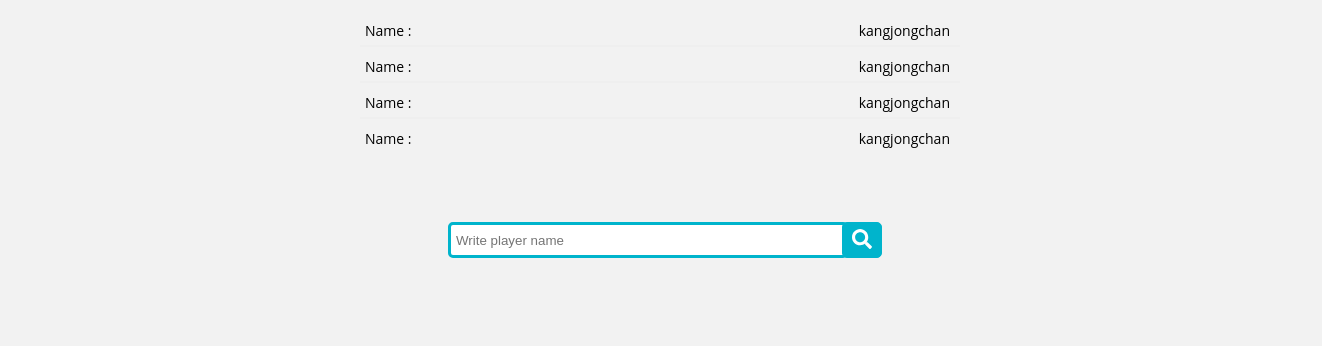
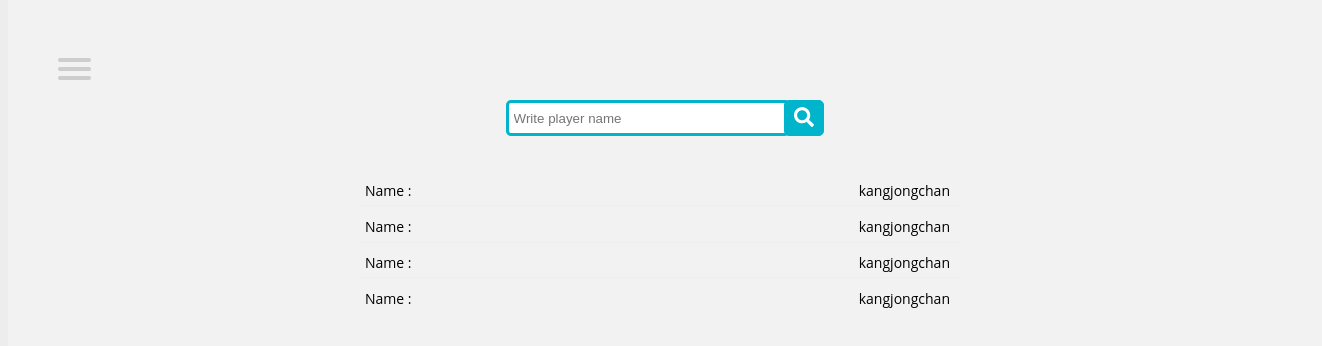
Before and after one commit to kjcaway/nba_front, a React (Create React App) app: page / in a window 1280 px wide. Shown: the top 346 px of the page, 1322 px wide, since content can reach past the window. Built offline with nearby package versions, Linux system fonts and the light colour scheme.

Commit message:
add menu component

```diff
--- a/src/components/SearchTemplate.js
+++ b/src/components/SearchTemplate.js
@@ -1,6 +1,8 @@
 import React from 'react';
 import Search from './search/Search'
 import List from './listview/List'
+import Menu from './menu/Menu'
+import styles from './SearchTemplate.module.css'
 
 
 class SearchTemplate extends React.Component {
@@ -10,10 +12,13 @@
 
     render(){
         return (
-            <div>
-                <Search />
-                <List />
-            </div>
+            <React.Fragment>
+                <Menu />
+                <div className={styles.content}>
+                    <Search />
+                    <List />
+                </div>
+            </React.Fragment>
         )
     }
 }
--- /dev/null
+++ b/src/components/SearchTemplate.module.css
@@ -0,0 +1,12 @@
+.content{
+  position: absolute;
+  top: 100px;
+  bottom: 0;
+  left: 0;
+  right: 0;
+  margin-right: auto;
+  margin-left: auto;
+  height: 240px;
+  width: 70%;
+
+}
--- a/src/components/listview/List.js
+++ b/src/components/listview/List.js
@@ -10,7 +10,7 @@
     render(){
         return (
             <div className={styles.container}>
-                <ul>
+                <ul className={styles.mList}>
                     <li><ListItem /></li>
                     <li><ListItem /></li>
                     <li><ListItem /></li>
--- a/src/components/listview/List.module.css
+++ b/src/components/listview/List.module.css
@@ -3,28 +3,29 @@
 	max-width: 40rem;
 	margin-right: auto;
 	margin-left: auto;
+	margin-top : 40px;
 }
 
-ul {
+.mList {
 	list-style: none;
 }
 
-li {
+.mList li {
 	padding: 5px 0px 5px 5px;
 	margin-bottom: 5px;
 	border-bottom: 2px solid #efefef;
 	font-size: 14px;
 }
 
-li:last-child {
+.mList li:last-child {
 	border-bottom: 0px;
 }
 
-li:hover{
+.mList li:hover{
 	background-color: aquamarine;
 }
 
-.fRight{
+.mList .fRight{
 	float: right;
 	padding-right: 10px;
 }
--- /dev/null
+++ b/src/components/menu/Menu.js
@@ -0,0 +1,33 @@
+import React from 'react';
+import styles from './Menu.module.css'
+
+
+class Menu extends React.Component {
+    constructor(props){
+        super();
+    }
+
+    render(){
+        return (
+            <nav role="navigation">
+                <div className={styles.menuToggle}>
+                    <input type="checkbox" />
+
+                    <span></span>
+                    <span></span>
+                    <span></span>
+
+                    <ul className={styles.menu}>
+                        <a><li>Home</li></a>
+                        <a><li>About</li></a>
+                        <a><li>Info</li></a>
+                        <a><li>Contact</li></a>
+                        <a><li>Show me more</li></a>
+                    </ul>
+                </div>
+            </nav>
+        )
+    }
+}
+
+export default Menu;
--- /dev/null
+++ b/src/components/menu/Menu.module.css
@@ -0,0 +1,142 @@
+
+
+ a
+ {
+   text-decoration: none;
+   color: #232323;
+
+   transition: color 0.3s ease;
+ }
+
+ a:hover
+ {
+   color: tomato;
+ }
+
+ .menuToggle
+ {
+   display: block;
+   position: relative;
+   top: 50px;
+   left: 50px;
+
+   z-index: 1;
+
+   -webkit-user-select: none;
+   user-select: none;
+ }
+
+ .menuToggle input
+ {
+   display: block;
+   width: 40px;
+   height: 32px;
+   position: absolute;
+   top: -7px;
+   left: -5px;
+
+   cursor: pointer;
+
+   opacity: 0; /* hide this */
+   z-index: 2; /* and place it over the hamburger */
+
+   -webkit-touch-callout: none;
+ }
+
+ /*
+  * Just a quick hamburger
+  */
+ .menuToggle span
+ {
+   display: block;
+   width: 33px;
+   height: 4px;
+   margin-bottom: 5px;
+   position: relative;
+
+   background: #cdcdcd;
+   border-radius: 3px;
+
+   z-index: 1;
+
+   transform-origin: 4px 0px;
+
+   transition: transform 0.5s cubic-bezier(0.77,0.2,0.05,1.0),
+               background 0.5s cubic-bezier(0.77,0.2,0.05,1.0),
+               opacity 0.55s ease;
+ }
+
+ .menuToggle span:first-child
+ {
+   transform-origin: 0% 0%;
+ }
+
+ .menuToggle span:nth-last-child(2)
+ {
+   transform-origin: 0% 100%;
+ }
+
+ /*
+  * Transform all the slices of hamburger
+  * into a crossmark.
+  */
+ .menuToggle input:checked ~ span
+ {
+   opacity: 1;
+   transform: rotate(45deg) translate(-2px, -1px);
+   background: #232323;
+ }
+
+ /*
+  * But let's hide the middle one.
+  */
+ .menuToggle input:checked ~ span:nth-last-child(3)
+ {
+   opacity: 0;
+   transform: rotate(0deg) scale(0.2, 0.2);
+ }
+
+ /*
+  * Ohyeah and the last one should go the other direction
+  */
+ .menuToggle input:checked ~ span:nth-last-child(2)
+ {
+   transform: rotate(-45deg) translate(0, -1px);
+ }
+
+ /*
+  * Make this absolute positioned
+  * at the top left of the screen
+  */
+ .menu
+ {
+   position: absolute;
+   width: 300px;
+   margin: -100px 0 0 -50px;
+   padding: 50px;
+   padding-top: 125px;
+
+   background: #ededed;
+   list-style-type: none;
+   -webkit-font-smoothing: antialiased;
+   /* to stop flickering of text in safari */
+
+   transform-origin: 0% 0%;
+   transform: translate(-100%, 0);
+
+   transition: transform 0.5s cubic-bezier(0.77,0.2,0.05,1.0);
+ }
+
+ .menu li
+ {
+   padding: 10px 0;
+   font-size: 22px;
+ }
+
+ /*
+  * And let's slide it in from the left
+  */
+ .menuToggle input:checked ~ ul
+ {
+   transform: none;
+ }
--- a/src/components/search/Search.module.css
+++ b/src/components/search/Search.module.css
@@ -40,8 +40,7 @@
 /*Resize the wrap to see the search bar change!*/
 .wrap{
   width: 30%;
-  position: absolute;
-  top: 30%;
-  left: 50%;
-  transform: translate(-50%, -50%);
+  margin-left: auto;
+  margin-right: auto;
+  display: table;
 }
```
